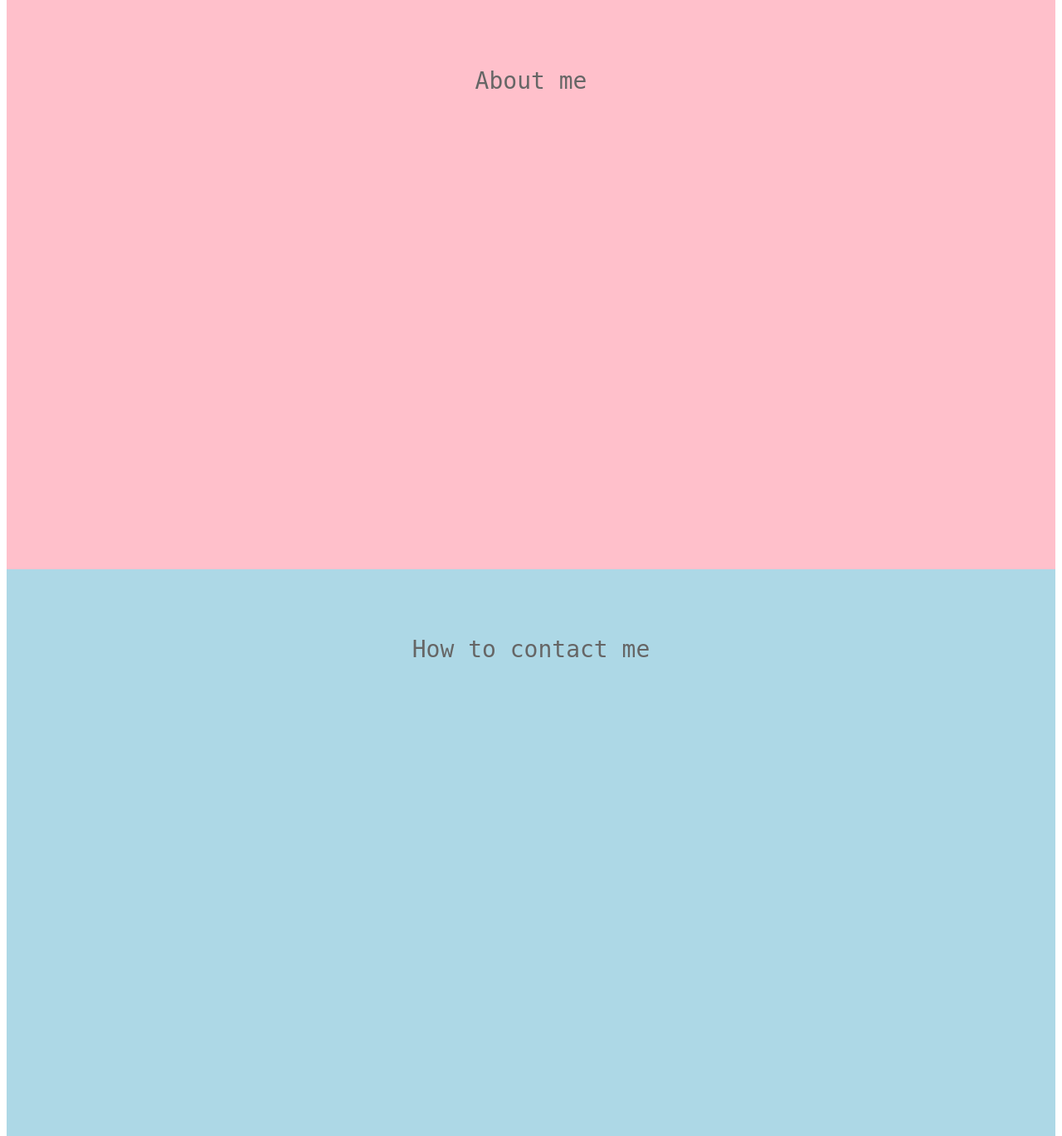
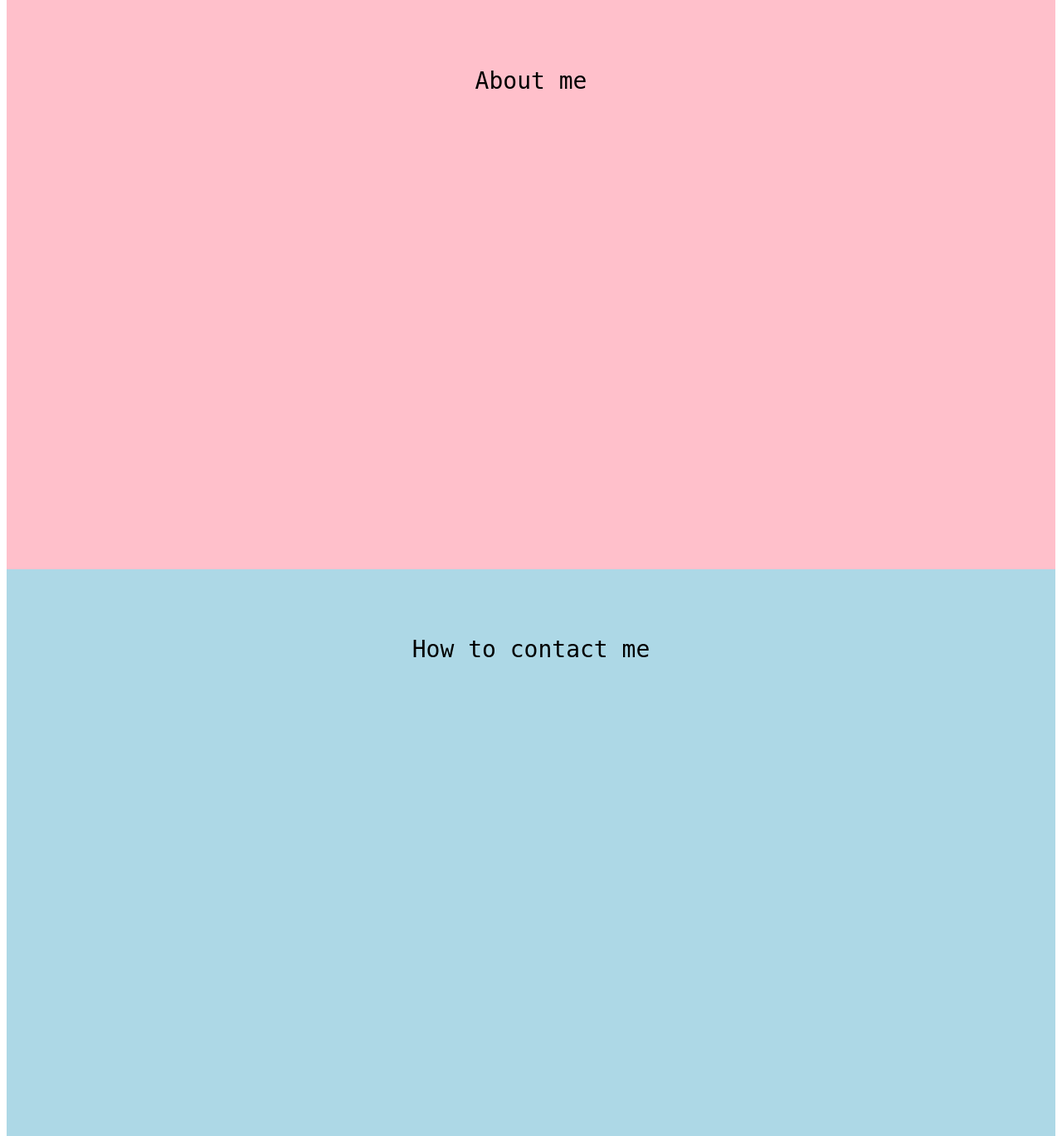
Before and after one commit to Elingustafsson/Elingustafsson, a PHP site: page / in a window 1280 px wide. Shown: the part 608-1977 px from the top of the page at 83% size. Run offline with PHP 8.4, Linux system fonts and the light colour scheme.

Commit message:
fix test

```diff
--- a/index.html
+++ b/index.html
@@ -43,7 +43,7 @@
 		<section class="background-ty" id="contact-me">
 			<h2 class="about-ty">How to contact me</h2>
 		</section>
-		<section class="background-po" id="portfolio-me">
+		<section class="work-po" id="portfolio-me">
 			<h2 class="about-po">Some of my work</h2>
 		</section>
 	</main>
--- a/style/main.css
+++ b/style/main.css
@@ -176,7 +176,7 @@ span {
   max-width: 900px;
   margin: 0px auto;
   font-size: 28px;
-  color: #666666;
+  color: black;
   text-align: center;
   font-weight: 300;
   line-height: 40px;
@@ -197,13 +197,13 @@ span {
   max-width: 900px;
   margin: 0px auto;
   font-size: 28px;
-  color: #666666;
+  color: black;
   text-align: center;
   font-weight: 300;
   line-height: 40px;
 }
 
-.background-po {
+.work-po {
   background-color: brown;
   font-family: monospace;
   width: auto;
@@ -217,6 +217,7 @@ span {
   max-width: 900px;
   margin: 0px auto;
   font-size: 28px;
+  color: black;
   text-align: center;
   font-weight: 300;
   line-height: 40px;
```
